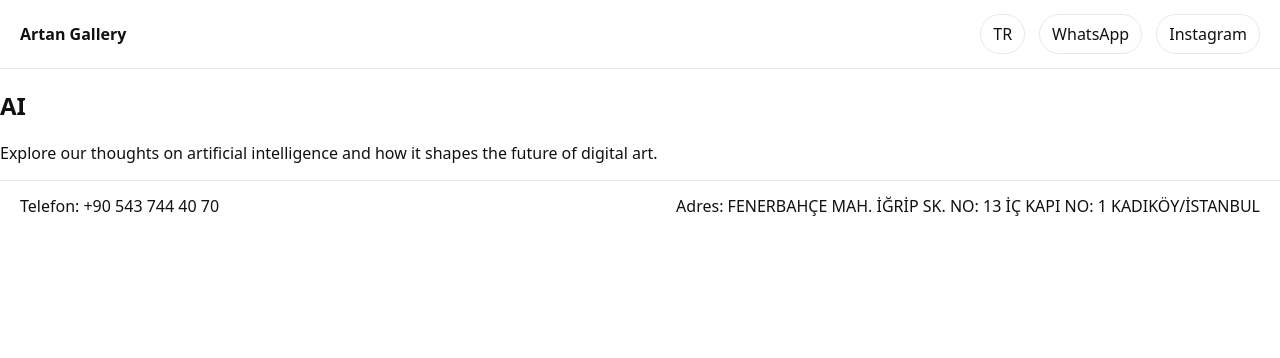
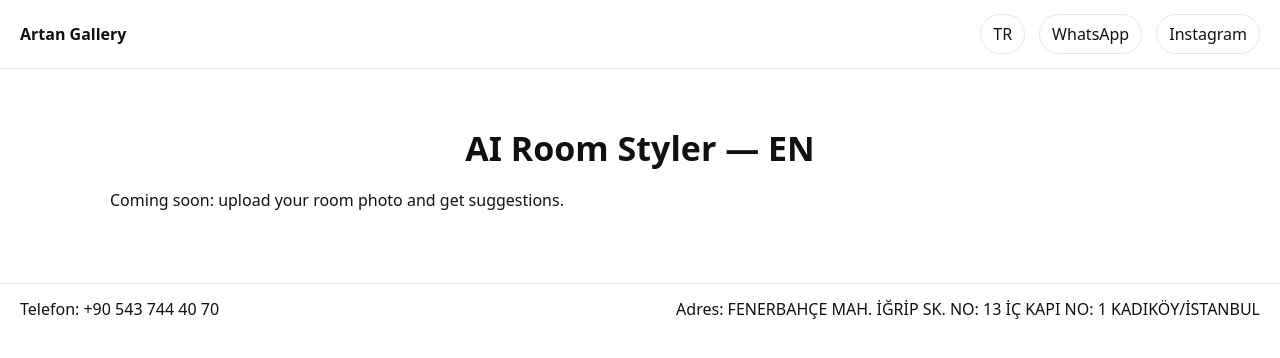
Before and after one commit to Hamed-shareghzadeh/artan-gallery, a Next.js app: page /en/ai in a window 1280 px wide. Shown: the top 358 px of the page. Built offline with nearby package versions, Linux system fonts and the light colour scheme.

Commit message:
Update page.js

```diff
--- a/app/en/ai/page.js
+++ b/app/en/ai/page.js
@@ -1,11 +1,8 @@
-export default function AIPage() {
+export default function AiEN() {
   return (
-    <main className="px-6 py-16">
-      <h2 className="text-3xl font-semibold mb-4">AI</h2>
-      <p>
-        Explore our thoughts on artificial intelligence and how it shapes the
-        future of digital art.
-      </p>
+    <main className="compare">
+      <h2>AI Room Styler — EN</h2>
+      <p>Coming soon: upload your room photo and get suggestions.</p>
     </main>
   );
 }
```
